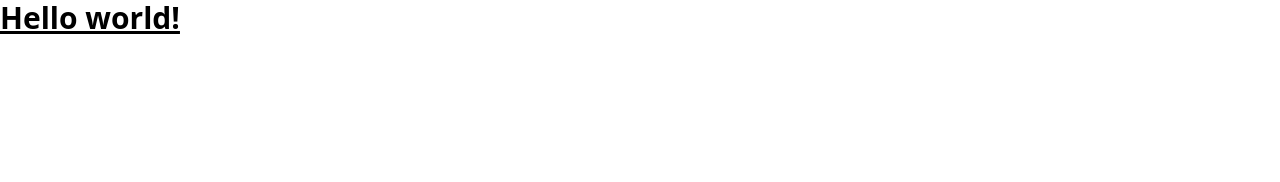
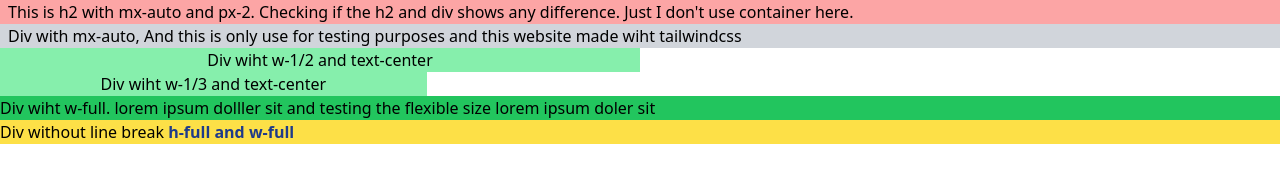
Before and after one commit to ferdous-mahmud/tailwind-practice, a website: page src/index.html in a window 1280 px wide. Drawn offline with Linux system fonts and the light colour scheme.

Commit message:
margin, padding, added

```diff
--- a/src/index.html
+++ b/src/index.html
@@ -6,6 +6,28 @@
     <link href="/dist/output.css" rel="stylesheet" />
   </head>
   <body>
-    <h1 class="text-3xl font-bold underline">Hello world!</h1>
+    <h2 class="bg-red-300 mx-auto px-2">
+      This is h2 with mx-auto and px-2. Checking if the h2 and div shows any
+      difference. Just I don't use container here.
+    </h2>
+    <div class="bg-gray-300 container mx-auto px-2">
+      Div with mx-auto, And this is only use for testing purposes and this
+      website made wiht tailwindcss
+    </div>
+    <div class="bg-green-300 w-1/2 text-center">
+      Div wiht w-1/2 and text-center
+    </div>
+    <div class="bg-green-300 w-1/3 text-center">
+      Div wiht w-1/3 and text-center
+    </div>
+    <div class="bg-green-500 w-full">
+      Div wiht w-full. lorem ipsum dolller sit and testing the flexible size
+      lorem ipsum doler sit
+    </div>
+
+    <div class="bg-yellow-300 h-full w-full">
+      Div without line break
+      <span class="text-blue-900 font-bold">h-full and w-full</span>
+    </div>
   </body>
 </html>
```
